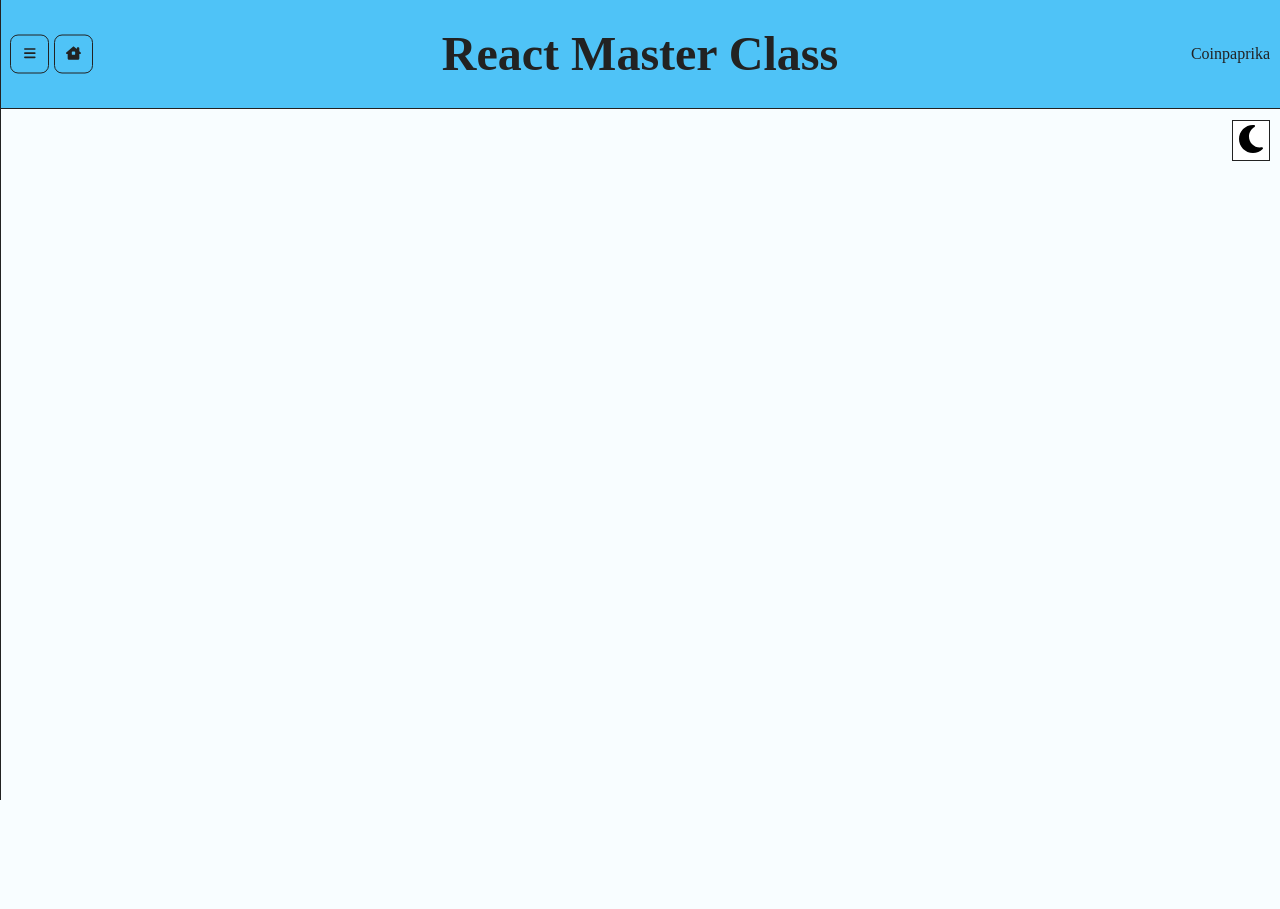
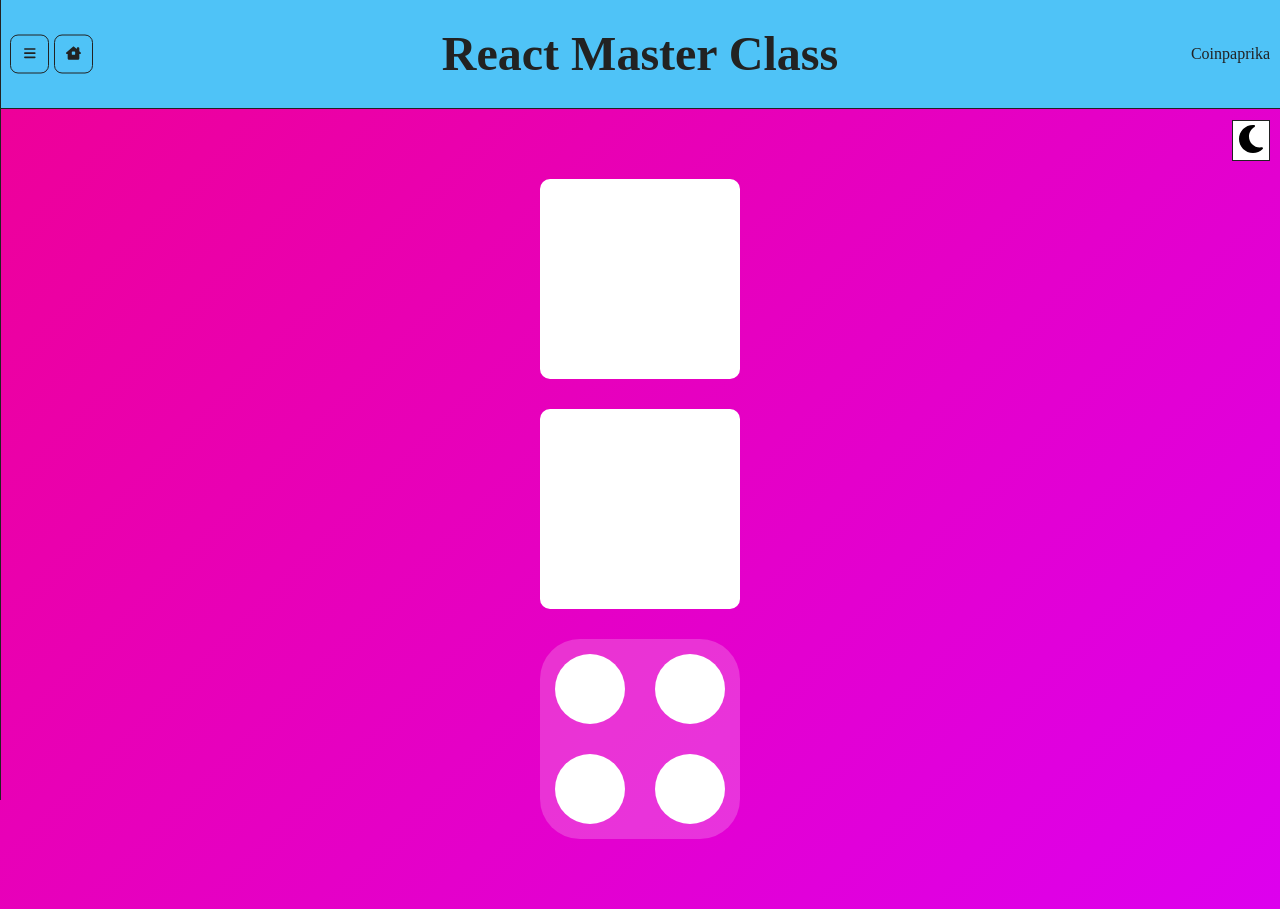
Before and after one commit to denev723/reactmasterclass-review, a React (Create React App) app: page /animation in a window 1280 px wide. Before the commit the page ends 800 px from the top, so only its background shows below. Built offline with nearby package versions, Linux system fonts and the light colour scheme; what recoil-persist would draw is missing.

Commit message:
에니메이션 페이지 생성

```diff
--- a/package.json
+++ b/package.json
@@ -14,6 +14,7 @@
     "@types/react": "^17.0.43",
     "@types/react-dom": "^17.0.14",
     "apexcharts": "^3.35.0",
+    "framer-motion": "^6.3.2",
     "jquery": "^3.6.0",
     "react": "^17.0.2",
     "react-apexcharts": "^1.4.0",
--- a/src/Router.tsx
+++ b/src/Router.tsx
@@ -4,6 +4,7 @@ import CoinTracker from "./routes/coinTracker/CoinTracker";
 import Home from "./routes/Home";
 import RecoilToDos from "./routes/recoilTodos/RecoilToDos";
 import TrelloClone from "./routes/trelloClone/TrelloClone";
+import Animation from "./routes/reactAnimation/Animation";
 
 function Router() {
     return (
@@ -23,6 +24,9 @@ function Router() {
             <Route path={"/trello-clone"}>
                 <TrelloClone />
             </Route>
+            <Route path={"/animation"}>
+                <Animation />
+            </Route>
         </Switch>
     );
 }
--- a/src/components/SideBar.tsx
+++ b/src/components/SideBar.tsx
@@ -71,6 +71,9 @@ function SideBar() {
                 <MenuItem>
                     <Link to={"/trello-clone"}>Trello Clone</Link>
                 </MenuItem>
+                <MenuItem>
+                    <Link to={"/animation"}>React Animation</Link>
+                </MenuItem>
             </Menu>
         </Container>
     );
--- /dev/null
+++ b/src/routes/reactAnimation/Animation.tsx
@@ -0,0 +1,114 @@
+import { Helmet } from "react-helmet";
+import styled from "styled-components";
+import { motion } from "framer-motion";
+
+const Wrapper = styled.div`
+    display: flex;
+    flex-direction: column;
+    height: 100vh;
+    justify-content: center;
+    align-items: center;
+    background: linear-gradient(135deg, #e09, #d0e);
+`;
+
+const Box = styled(motion.div)`
+    width: 200px;
+    height: 200px;
+    background-color: white;
+    border-radius: 10px;
+    box-shadow: 0 2px 3px rgba(0, 0, 0, 0.1) 10px 20px rgba(0, 0, 0, 0.06);
+    margin-bottom: 30px;
+`;
+
+const NewBox = styled(motion.div)`
+    width: 200px;
+    height: 200px;
+    background-color: rgba(255, 255, 255, 0.2);
+    border-radius: 40px;
+    box-shadow: 0 2px 3px rgba(0, 0, 0, 0.1) 10px 20px rgba(0.06);
+    display: grid;
+    grid-template-columns: repeat(2, 1fr);
+`;
+
+const Circle = styled(motion.div)`
+    background-color: #fff;
+    height: 70px;
+    width: 70px;
+    place-self: center;
+    border-radius: 35px;
+    box-shadow: 0 2px 3px rgba(0, 0, 0, 0.1) 10px 20px rgba(0.06);
+`;
+
+const myVars = {
+    start: {
+        scale: 0
+    },
+    end: {
+        scale: 1,
+        rotateZ: 360,
+        transition: { type: "spring", bounce: 0.5, delay: 0.5 }
+    }
+};
+
+const boxVars = {
+    start: {
+        opacity: 0,
+        scale: 0.5
+    },
+    end: {
+        opacity: 1,
+        scale: 1,
+        transition: {
+            type: "spring",
+            duration: 0.5,
+            bounce: 0.5,
+            // 자식 요소에 관여할 수 있음
+            delayChildren: 0.5,
+            staggerChildren: 0.2
+        }
+    }
+};
+
+const circleVars = {
+    start: {
+        opacity: 0,
+        y: 10
+    },
+    end: {
+        opacity: 1,
+        y: 0
+    }
+};
+
+function Animation() {
+    return (
+        <>
+            <Helmet>
+                <title>React Animation</title>
+            </Helmet>
+            <Wrapper>
+                <Box
+                    transition={{ type: "spring", bounce: 0.5, delay: 0.5 }}
+                    initial={{ scale: 0 }}
+                    animate={{ scale: 1, rotateZ: "360deg" }}
+                />
+
+                <Box variants={myVars} initial="start" animate="end" />
+
+                <NewBox variants={boxVars} initial="start" animate="end">
+                    {/* 상속 */}
+                    <Circle variants={circleVars} />
+                    <Circle variants={circleVars} />
+                    <Circle variants={circleVars} />
+                    <Circle variants={circleVars} />
+                </NewBox>
+                {/* 이런 형식으로 사용하면 안됨 */}
+                {/* <div></div> */}
+                {/* 이런식으로 사용해야함 */}
+                {/* <motion.div></motion.div> */}
+            </Wrapper>
+        </>
+    );
+}
+
+export default Animation;
--- a/src/routes/recoilTodos/RecoilToDos.tsx
+++ b/src/routes/recoilTodos/RecoilToDos.tsx
@@ -1,3 +1,4 @@
+import { Helmet } from "react-helmet";
 import { useRecoilValue } from "recoil";
 import styled from "styled-components";
 import { toDoSelector, toDoState } from "../../atoms";
@@ -42,18 +43,26 @@ const FlexWrapper = styled.div`
 function RecoilToDos() {
     const [toDos, doing, done] = useRecoilValue(toDoSelector);
     return (
+        <>
+            <Helmet>
+                <title>Recoil To Dos</title>
+            </Helmet>
             <Container>
                 <Title>Recoil To Do List</Title>
                 <CreateToDo />
                 <FlexWrapper>
                     <List>
-                    <SubTitle>{toDos.length > 0 ? "해야할 일" : null}</SubTitle>
+                        <SubTitle>
+                            {toDos.length > 0 ? "해야할 일" : null}
+                        </SubTitle>
                         {toDos.map((toDo) => (
                             <ToDo key={toDo.id} {...toDo} />
                         ))}
                     </List>
                     <List>
-                    <SubTitle>{doing.length > 0 ? "진행중" : null}</SubTitle>
+                        <SubTitle>
+                            {doing.length > 0 ? "진행중" : null}
+                        </SubTitle>
                         {doing.map((toDo) => (
                             <ToDo key={toDo.id} {...toDo} />
                         ))}
@@ -66,6 +75,7 @@ function RecoilToDos() {
                     ))}
                 </List>
             </Container>
+        </>
     );
 }
 
--- a/src/routes/trelloClone/TrelloClone.tsx
+++ b/src/routes/trelloClone/TrelloClone.tsx
@@ -1,4 +1,5 @@
 import { DragDropContext, DropResult } from "react-beautiful-dnd";
+import { Helmet } from "react-helmet";
 import { useSetRecoilState } from "recoil";
 import styled from "styled-components";
 import { trelloState } from "../../atoms";
@@ -71,6 +72,10 @@ function TrelloClone() {
     };
 
     return (
+        <>
+            <Helmet>
+                <title>Trello Clone</title>
+            </Helmet>
             <Container>
                 <Title>Trello Clone</Title>
                 <CreateBoard />
@@ -78,6 +83,7 @@ function TrelloClone() {
                     <Boards />
                 </DragDropContext>
             </Container>
+        </>
     );
 }
 
```
Also changed, not shown: 1 other file (tests, documents, lock files or other folders). Lines whose indentation alone changed are shown as unchanged.
